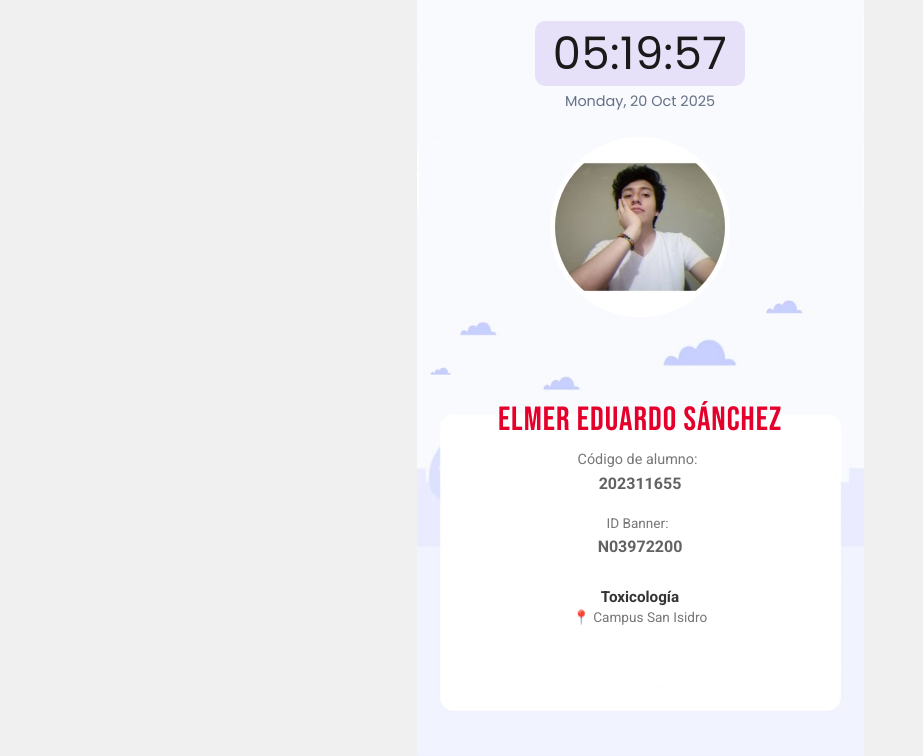
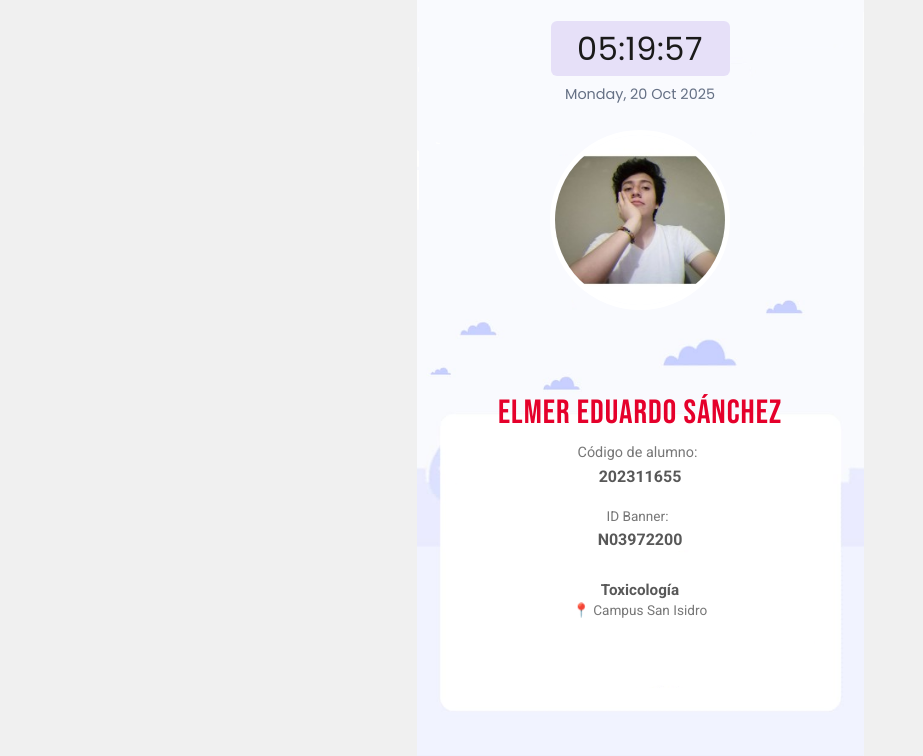
Before and after one commit to ArianaDelCarpio/mi-upc, a website: page index.html in a window 1280 px wide. Shown: the part 44-800 px from the top of the page, without its empty margins (0-923 px from the left). Drawn offline with Linux system fonts and the light colour scheme.

Commit message:
Adjust styles for reloj-container and related elements for improved layout and readability

```diff
--- a/index.html
+++ b/index.html
@@ -81,9 +81,12 @@ body {
 /* 3. El Reloj Digital (Recuadro Violeta) */
 #reloj-container {
   margin-top: 10px;
-  padding: 8px 18px; /* Mantiene el padding estrecho */
+  width: 155px;
+  margin-left: 0;
+    margin-right: 0;
+  padding: 10px 12px; /* Mantiene el padding estrecho */
   background-color: #e6e0f8; /* Sólido */
-  border-radius: 10px;
+  border-radius: 6px;
   text-align: center;
   color: #1a1a1a;
   flex-shrink: 0;
@@ -92,8 +95,8 @@ body {
 /* El estilo de #reloj (la hora) permanece igual ya que el tamaño de la fuente es correcto. */
 
     #reloj {
-      font-size: 2.8rem;
-      font-weight: 400;
+      font-size: 2rem;
+      font-weight: 200;
       letter-spacing: 0.5px;
       line-height: 1.1;
     }
@@ -102,7 +105,7 @@ body {
       font-size: 0.9rem;
       /* Tamaño de fuente de la fecha */
       font-weight: 400;
-      margin-top: 5px;
+      margin-top: 8px;
       /* Separación del recuadro de la hora */
       color: #657085;
       flex-shrink: 0; /* No se encoge */
@@ -185,7 +188,7 @@ body {
       /* Los valores numéricos (202211917, N03972300) */
       font-weight: 550;
       /* MUY en negrita */
-      color:  #636262;
+      color:  #585858;
       display: block;
       /* Para que ocupe toda la línea */
       font-size: 1rem;
@@ -203,7 +206,7 @@ body {
 
     #id-banner .value {
       /* "N03972300" */
-      color: #636262;
+      color: #585858;
       font-weight: 550;
       font-size: 1rem;
       display: block;
@@ -214,6 +217,7 @@ body {
     #carrera {
       font-weight: 700;
       /* Carrera en negrita */
+      color: #585858;
       font-size: 0.95rem;
       margin-top: 10px;
       flex-shrink: 0;
```
